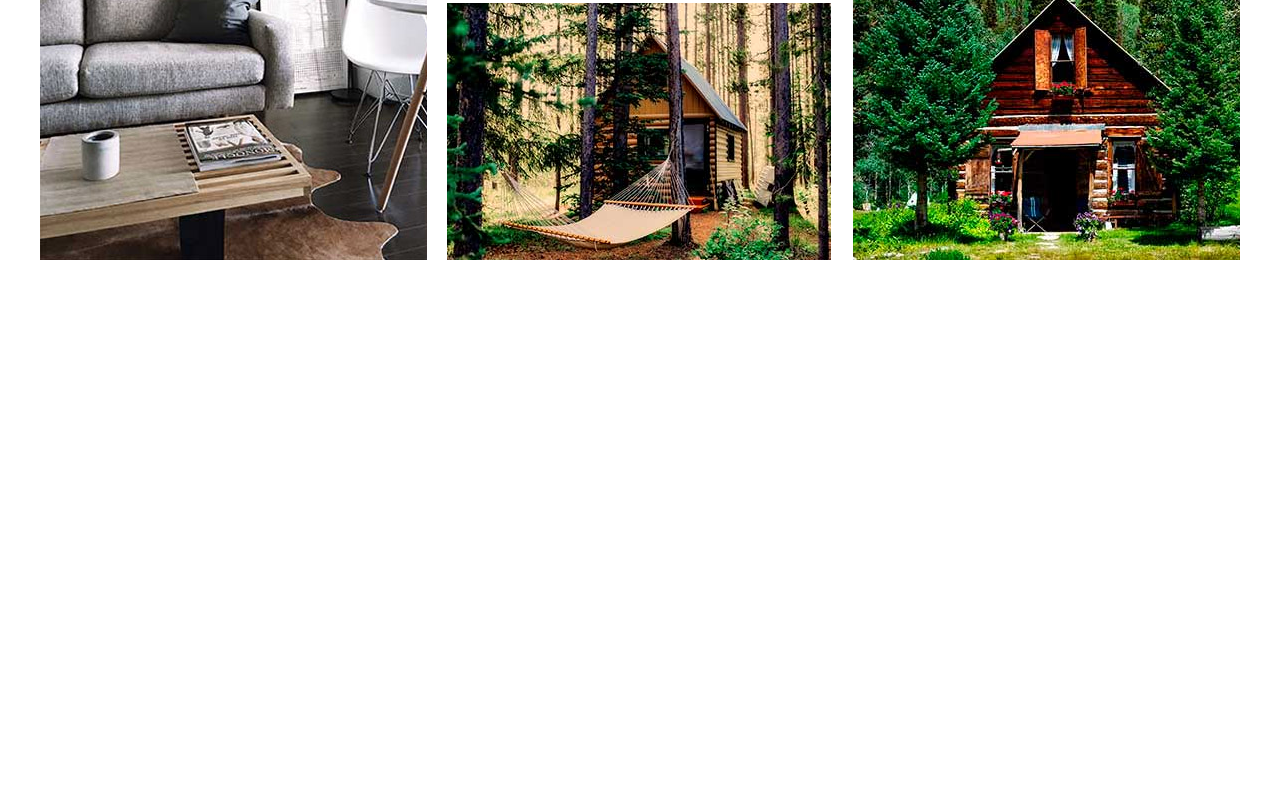
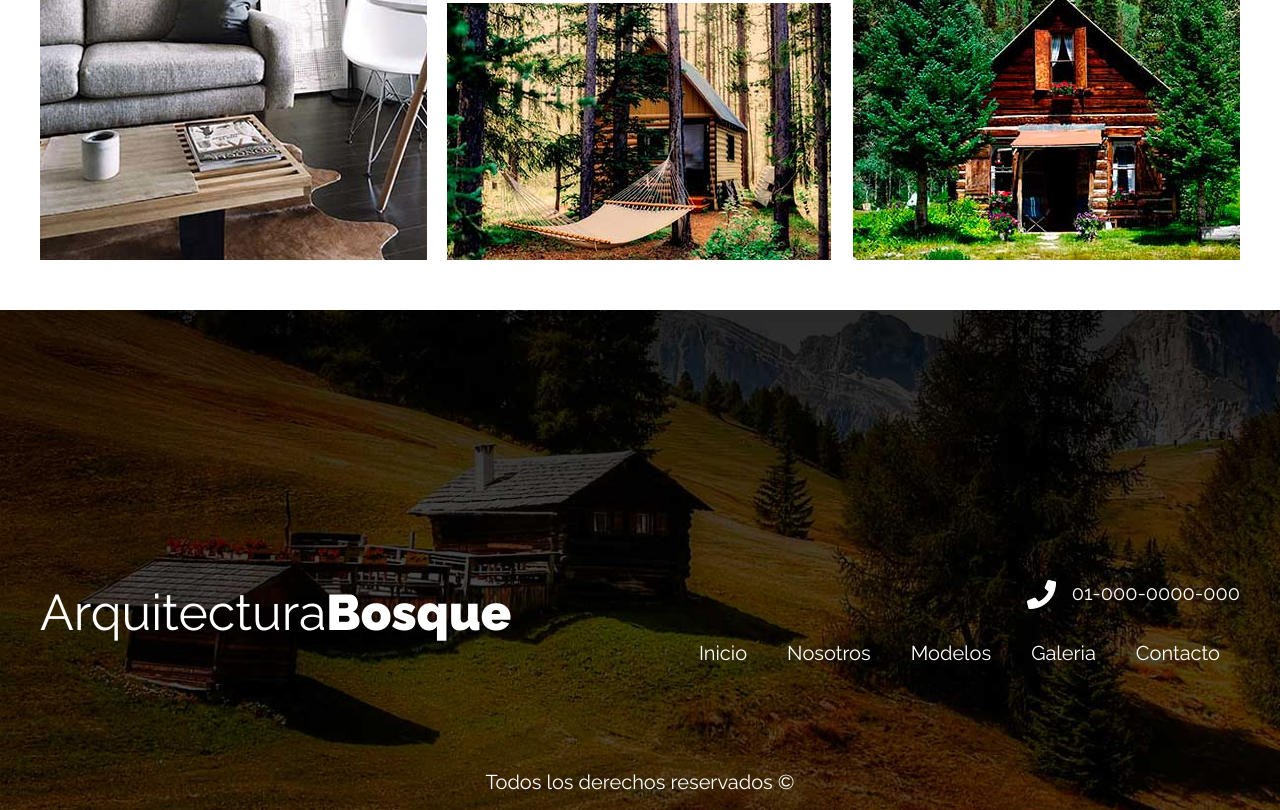
Before and after one commit to fabianallvarez/08-arquitectura, a plain HTML site: page index.html in a window 1280 px wide. Shown: the part 4742-5552 px from the top of the page. Before the commit the page ends 5002 px from the top, so only its background shows below. Drawn offline with Linux system fonts and the light colour scheme.

Commit message:
FT: footer gtml y estilos. Proyecto finalizado

```diff
--- a/css/styles.css
+++ b/css/styles.css
@@ -79,7 +79,6 @@ img {
     background-position: center;
     padding: 5rem 0;
 }
-
 .contenido-header {
     display: flex;
     flex-direction: column;
@@ -332,3 +331,31 @@ img {
         grid-row: 1 / 3;
     }
 }
+
+/** footer **/
+
+.footer {
+    height: 50rem;
+    background-image: url(../08-arquitectura/img/footer_bg.jpg);
+    background-repeat: no-repeat;
+    background-position: center center;
+    background-size: cover;
+
+    display: flex;
+    flex-direction: column;
+    justify-content: flex-end;
+    color: var(--blanco);
+}
+
+.footer a {
+    color: var(--blanco);
+    font-size: 2rem;
+}
+
+.copyrigth {
+    border-color: var(--negro);
+    text-align: center;
+    margin: 5rem 0 0 0;
+    font-size: 2rem;
+    padding: 1rem;
+}
--- a/index.html
+++ b/index.html
@@ -125,6 +125,31 @@
         </div>
     </section>
 
+    <footer class="footer mt-5">
+        <div class="contenedor">
+            <div class="barra">
+                <div class="logo">
+                    <h1 class="nombre-sitio">
+                        Arquitectura<span>Bosque</span>
+                    </h1>
+                </div>
+
+                <div class="contacto">
+                    <a class="telefono" href="tel:01-000-0000-000">01-000-0000-000</a>
+
+                    <nav class="navegacion">
+                        <a class="link" href="#">Inicio</a>
+                        <a class="link" href="#">Nosotros</a>
+                        <a class="link" href="#">Modelos</a>
+                        <a class="link" href="#">Galeria</a>
+                        <a class="link" href="#">Contacto</a>
+                    </nav>
+                </div>
+            </div>
+        </div>
+
+        <p class="copyrigth">Todos los derechos reservados &copy;</p>
+    </footer>
 
 </body>
 </html>
```
